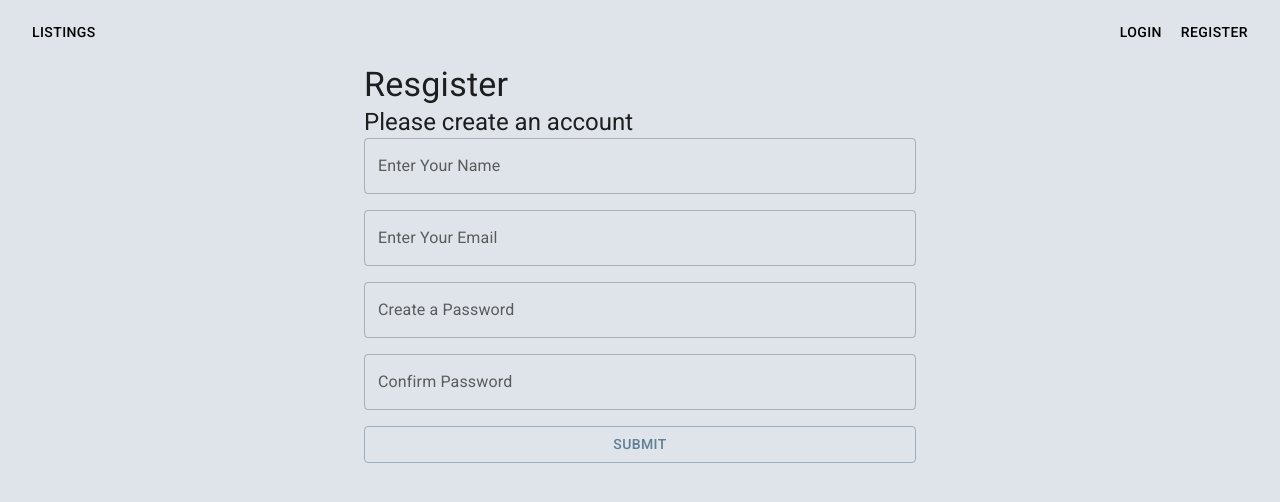
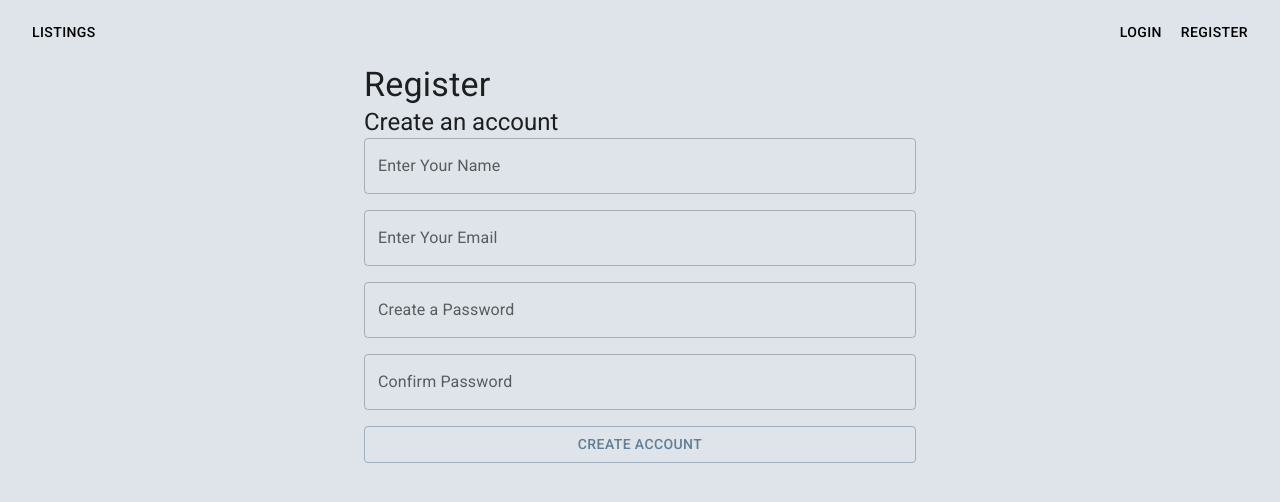
Before and after one commit to LaSav/bound-rest, a React (Create React App) app in the folder frontend/: page /register in a window 1280 px wide. Shown: the top 502 px of the page. Built offline with nearby package versions, Linux system fonts and the light colour scheme.

Commit message:
Fix: isComplete bug

```diff
--- a/frontend/src/features/user/userSlice.js
+++ b/frontend/src/features/user/userSlice.js
@@ -86,6 +86,7 @@ export const userSlice = createSlice({
       .addCase(editUser.fulfilled, (state, action) => {
         state.isLoading = false;
         state.isSuccess = true;
+        state.isComplete = true;
         state.profile = action.payload;
       })
       .addCase(editUser.rejected, (state, action) => {
--- a/frontend/src/pages/Login.jsx
+++ b/frontend/src/pages/Login.jsx
@@ -92,7 +92,7 @@ function Login() {
               color='secondary'
               fullWidth
             >
-              Submit
+              Login
             </Button>
           </Stack>
         </form>
--- a/frontend/src/pages/Register.jsx
+++ b/frontend/src/pages/Register.jsx
@@ -68,8 +68,8 @@ function Register() {
   return (
     <>
       <Container maxWidth='sm'>
-        <Typography variant='h4'>Resgister</Typography>
-        <Typography variant='h5'>Please create an account</Typography>
+        <Typography variant='h4'>Register</Typography>
+        <Typography variant='h5'>Create an account</Typography>
         <form noValidate autoComplete='off' onSubmit={onSubmit}>
           <Stack spacing={2}>
             <TextField
@@ -113,7 +113,7 @@ function Register() {
               onChange={onChange}
             />
             <Button color='secondary' variant='outlined' type='submit'>
-              Submit
+              Create Account
             </Button>
           </Stack>
         </form>
```
